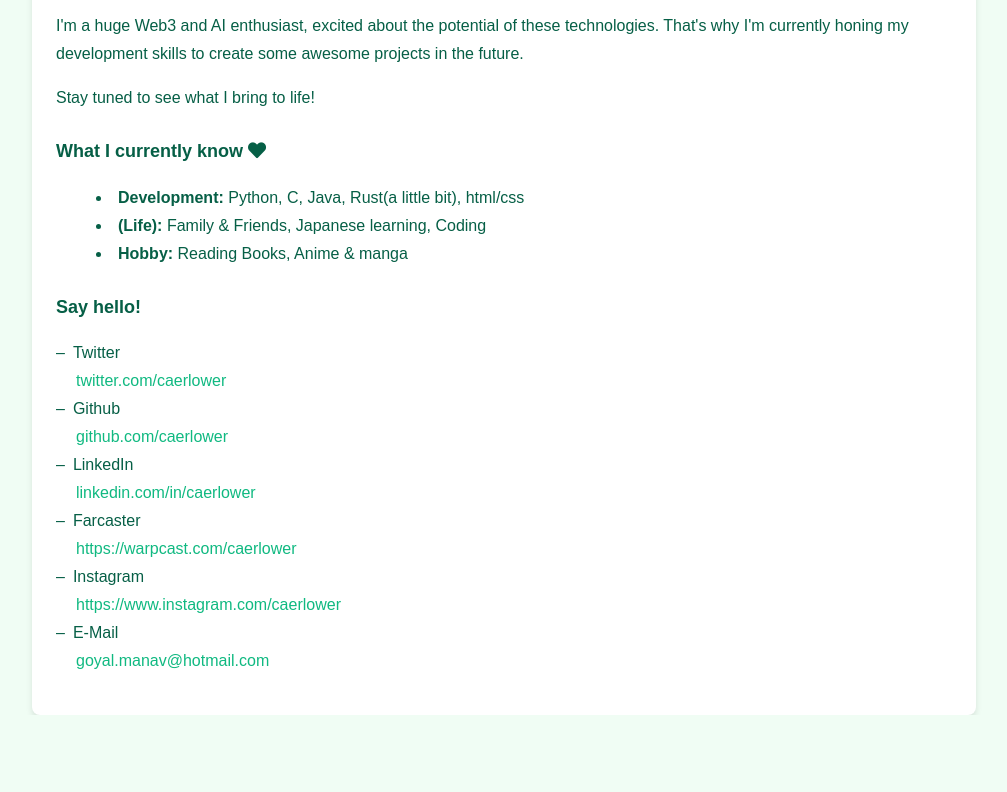
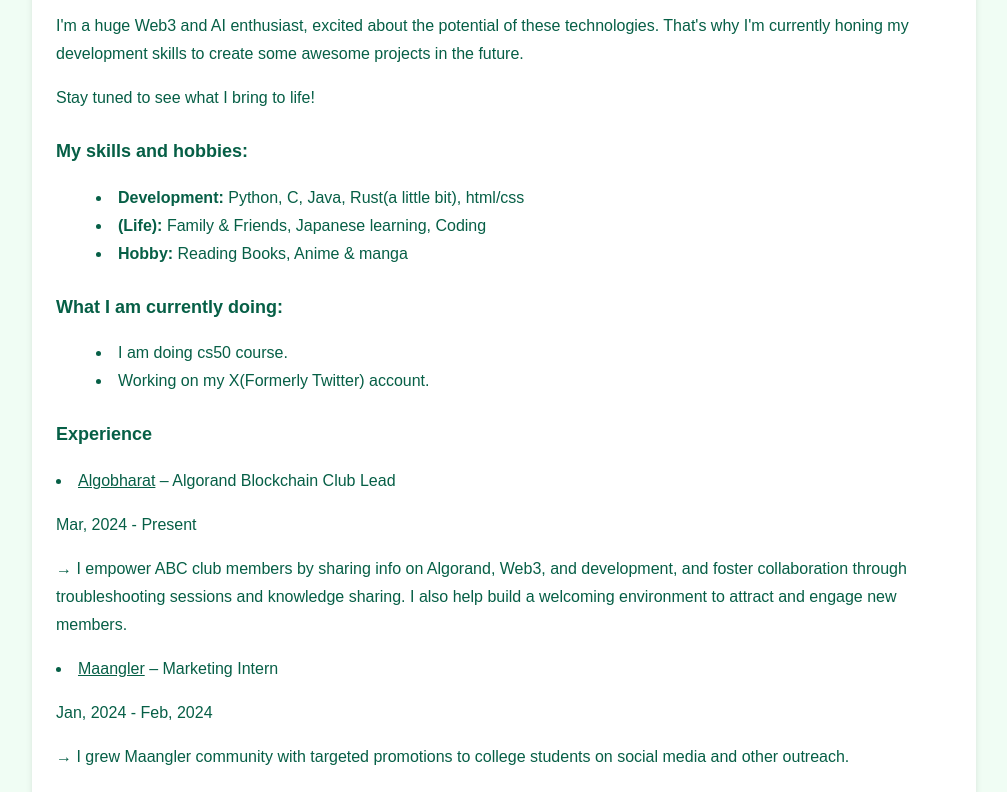
Before and after one commit to Caerlower/caerlower.github.io, a plain HTML site: page index.html in a window 1280 px wide. Shown: the part 340-1132 px from the top of the page, without its empty margins (136-1143 px from the left). Before the commit the page ends 1055 px from the top, so only its background shows below. Drawn offline with Linux system fonts and the light colour scheme.

Commit message:
updated index.html

```diff
--- a/index.html
+++ b/index.html
@@ -139,13 +139,34 @@
       <p class="mt-4">
             Stay tuned to see what I bring to life!
         <div class="mt-6">
-            <h2 class="text-lg">What I currently know <i class="fas fa-heart"></i></h2>
+            <h2 class="text-lg">My skills and hobbies:</h2>
             <ul class="list-inside">
                 <li class="mt-2"><strong>Development:</strong> Python, C, Java, Rust(a little bit), html/css</li>
                 <li class="mt-2"><strong>(Life):</strong> Family & Friends, Japanese learning, Coding</li>
               <li class="mt-2"><strong>Hobby:</strong> Reading Books, Anime & manga</li>
             </ul>
         </div>
+
+        <div class="mt-6">
+                    <h2 class="text-lg">What I am currently doing:</h2>
+                    <ul class="list-inside">
+                      <li class="mt-2">I am doing cs50 course.</li>
+                        <li class="mt-2">Working on my X(Formerly Twitter) account.</li>
+                   </ul>
+                </div>
+       <div class="mt-6">
+            <h2 class="text-lg">Experience</h2>
+         <div class="mt-4">
+           <li><a class="underline">Algobharat</a> – Algorand Blockchain Club Lead</li>
+           <p class = "mt-4"> Mar, 2024 - Present </p>
+            <p>→ I empower ABC club members by sharing info on Algorand, Web3, and development, and foster collaboration through troubleshooting sessions and knowledge sharing. I also help build a welcoming environment to attract and engage new members.
+</p>
+            <li><a class="underline">Maangler</a> – Marketing Intern</li>
+           <p class = "mt-4"> Jan, 2024 - Feb, 2024 </p>
+            <p>→ I grew Maangler community with targeted promotions to college students on social media and other outreach.</p>
+        </div>
+
+      </div>
         <div class="mt-6 link-section">
             <h2 class="text-lg">Say hello!</h2>
             <ul class="list-inside">
```
